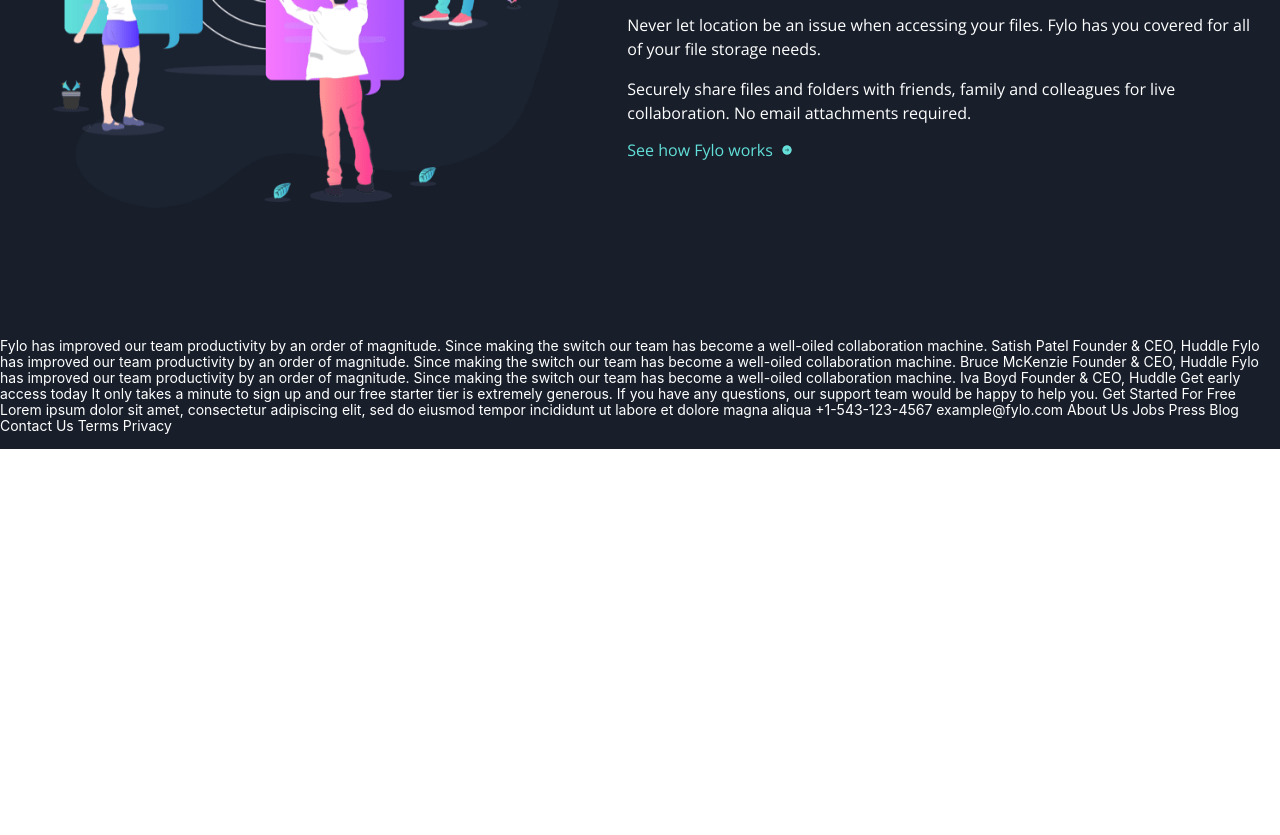
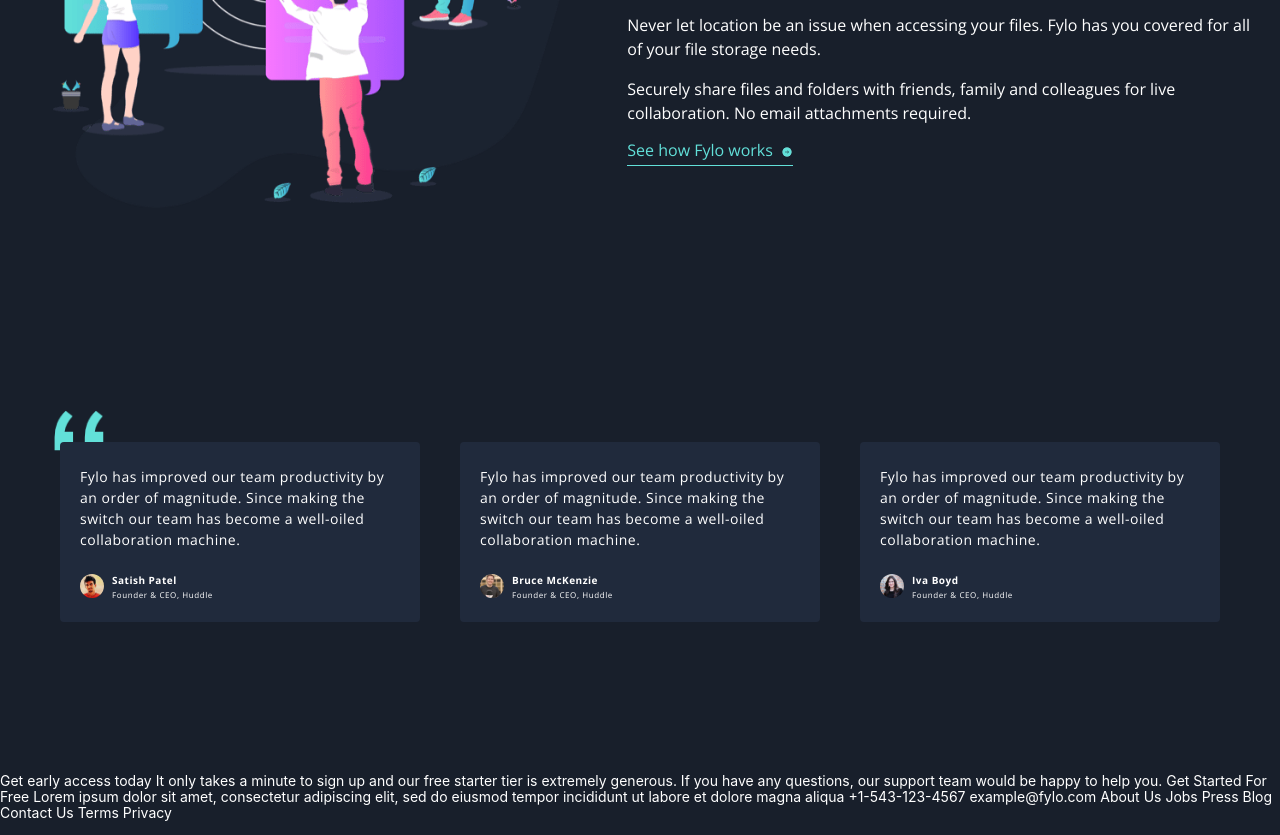
Before and after one commit to pchupchu/Fylo-dark-theme-landing-page, a React (Create React App) app: page / in a window 1280 px wide. Shown: the part 1960-2795 px from the top of the page. Before the commit the page ends 2409 px from the top, so only its background shows below. Built offline with nearby package versions, Linux system fonts and the light colour scheme.

Commit message:
Add Reviews

```diff
--- a/src/components/About/About.js
+++ b/src/components/About/About.js
@@ -33,8 +33,6 @@
           <p className='about__text'>Whether you're sharing holidays photos or work documents, Fylo has you covered allowing for all
   file types to be securely stored and shared.</p>
         </li>
-
-
       </ul>
     </div>
   );
--- a/src/components/Advantages/Advantages.css
+++ b/src/components/Advantages/Advantages.css
@@ -12,10 +12,6 @@
     gap: 57px;
   }
 }
-
-/* .advantages__container {
-  min-width: 300px;
-} */
 
 .advantages__image {
   padding: 0 8px;
@@ -63,10 +59,6 @@
   }
 }
 
-/* .advantages__wrapper {
-  border-bottom: 1px solid var(--cyan-link);
-} */
-
 .advantages__link {
   color: var(--cyan-link);
   font-family: 'Open Sans';
@@ -74,12 +66,19 @@
   font-weight: 400;
   cursor: pointer;
   text-decoration: none;
-  /* background-image: url('../../images/icon-arrow.svg'); */
   background-image: url('../../images/icon-arrow.svg');
   background-size: 12px 12px;
   background-repeat: no-repeat;
   background-position: right;
   padding-right: 20px;
+  padding-bottom: 4px;
+  border-bottom: 1px solid var(--cyan-link);
+}
+
+.advantages__link:hover {
+  color: var(--white);
+  border-bottom: 1px solid var(--white);
+  background-image: url('../../images/icon-arrow-white.svg');
 }
 
 @media screen and (min-width: 960px) {
--- a/src/components/Advantages/Advantages.js
+++ b/src/components/Advantages/Advantages.js
@@ -9,10 +9,7 @@
         <h2 className='advantages__title'>Stay productive, wherever you are</h2>
         <p className='advantages__text'>Never let location be an issue when accessing your files. Fylo has you covered for all of your file storage needs.</p>
         <p className='advantages__text'>Securely share files and folders with friends, family and colleagues for live collaboration. No email attachments required.</p>
-        <div className='advantages__wrapper'>
-          <a className='advantages__link' href=' '>See how Fylo works </a>
-        </div>
-
+        <a className='advantages__link' href=' '>See how Fylo works </a>
       </div>
     </div>
   );
--- a/src/components/App/App.js
+++ b/src/components/App/App.js
@@ -2,6 +2,7 @@
 import Advantages from '../Advantages/Advantages';
 import Header from '../Header/Header';
 import Hero from '../Hero/Hero';
+import Reviews from '../Reviews/Reviews';
 import './App.css'
 
 function App() {
@@ -11,25 +12,8 @@
       <Hero />
       <About />
       <Advantages />
+      <Reviews />
       <p>
-  Fylo has improved our team productivity by an order of magnitude. Since making the switch our team has
-  become a well-oiled collaboration machine.
-
-  Satish Patel
-  Founder & CEO, Huddle
-
-  Fylo has improved our team productivity by an order of magnitude. Since making the switch our team has
-  become a well-oiled collaboration machine.
-
-  Bruce McKenzie
-  Founder & CEO, Huddle
-
-  Fylo has improved our team productivity by an order of magnitude. Since making the switch our team has
-  become a well-oiled collaboration machine.
-
-  Iva Boyd
-  Founder & CEO, Huddle
-
   Get early access today
 
   It only takes a minute to sign up and our free starter tier is extremely generous. If you have any
--- /dev/null
+++ b/src/components/Reviews/Reviews.css
@@ -0,0 +1,97 @@
+.reviews {
+  padding: 80px 48px;
+}
+
+@media screen and (min-width: 960px) {
+  .reviews {
+    padding-top: 118px;
+    padding-bottom: 137px;
+  }
+}
+
+.reviews__list {
+  margin: 0;
+  padding-left: 0;
+  list-style: none;
+  display: grid;
+  grid-template-columns: repeat(auto-fit, minmax(280px, 360px));
+  row-gap: 24px;
+  column-gap: 40px;
+  justify-content: center;
+}
+
+.reviews__item {
+  display: flex;
+  flex-direction: column;
+  padding: 24px 20px 22px;
+  background-color: var(--pale-blue);
+  border-radius: 4px;
+  position: relative;
+}
+
+.reviews__quotes {
+  position: absolute;
+  top: -20px;
+  left: 5px;
+  height: 30px;
+  width: 30px;
+  background-image: url('../../images/bg-quotes.png');
+  background-repeat: no-repeat;
+  background-size: contain;
+  z-index: -1;
+}
+
+@media screen and (min-width: 896px) {
+  .reviews__quotes {
+    height: 50px;
+    width: 50px;
+    top: -32px;
+    left: -6px;
+  }
+}
+
+.reviews__text {
+  font-family: 'Open Sans';
+  font-size: 10px;
+  font-weight: 400;
+  line-height: 18px;
+  margin: 0 0 16px;
+}
+
+@media screen and (min-width: 640px) {
+  .reviews__text {
+      font-size: 14px;
+      line-height: 21px;
+      letter-spacing: 0.5px;
+      margin-bottom: 24px;
+  }
+}
+
+.reviews__author {
+  display: flex;
+  gap: 8px;
+}
+
+.reviews__image {
+  width: 24px;
+  height: 24px;
+  border-radius: 50%;
+}
+
+.reviews__name {
+  font-family: 'Open Sans';
+  font-size: 10px;
+  font-weight: 700;
+  line-height: 12px;
+  letter-spacing: 0.5px;
+  margin: 0 0 4px;
+}
+
+.reviews__profession {
+  font-family: 'Open Sans';
+  font-size: 8px;
+  font-weight: 400;
+  line-height: 10px;
+  letter-spacing: 0.6px;
+  margin: 0;
+}
--- /dev/null
+++ b/src/components/Reviews/Reviews.js
@@ -0,0 +1,46 @@
+import './Reviews.css';
+import profile1 from '../../images/profile-1.jpg';
+import profile2 from '../../images/profile-2.jpg';
+import profile3 from '../../images/profile-3.jpg';
+
+function Reviews() {
+  return (
+    <div className="reviews">
+      <ul className='reviews__list'>
+        <li className='reviews__item'>
+        <div className='reviews__quotes'></div>
+          <p className='reviews__text'>Fylo has improved our team productivity by an order of magnitude. Since making the switch our team has become a well-oiled collaboration machine.</p>
+          <div className='reviews__author'>
+            <img className="reviews__image" src={profile1} alt="man" />
+            <div>
+              <h3 className='reviews__name'>Satish Patel</h3>
+              <p className='reviews__profession'>Founder & CEO, Huddle</p>
+            </div>
+          </div>
+        </li>
+        <li className='reviews__item'>
+          <p className='reviews__text'>Fylo has improved our team productivity by an order of magnitude. Since making the switch our team has become a well-oiled collaboration machine.</p>
+            <div className='reviews__author'>
+              <img className="reviews__image" src={profile2} alt="man" />
+              <div>
+                <h3 className='reviews__name'>Bruce McKenzie</h3>
+                <p className='reviews__profession'>Founder & CEO, Huddle</p>
+              </div>
+            </div>
+        </li>
+        <li className='reviews__item'>
+            <p className='reviews__text'>Fylo has improved our team productivity by an order of magnitude. Since making the switch our team has become a well-oiled collaboration machine.</p>
+            <div className='reviews__author'>
+              <img className="reviews__image" src={profile3} alt="woman" />
+              <div>
+                <h3 className='reviews__name'>Iva Boyd</h3>
+                <p className='reviews__profession'>Founder & CEO, Huddle</p>
+              </div>
+            </div>
+        </li>
+      </ul>
+    </div>
+  );
+}
+
+export default Reviews;
```
Also changed, not shown: src/images/icon-arrow-white.svg (added).
